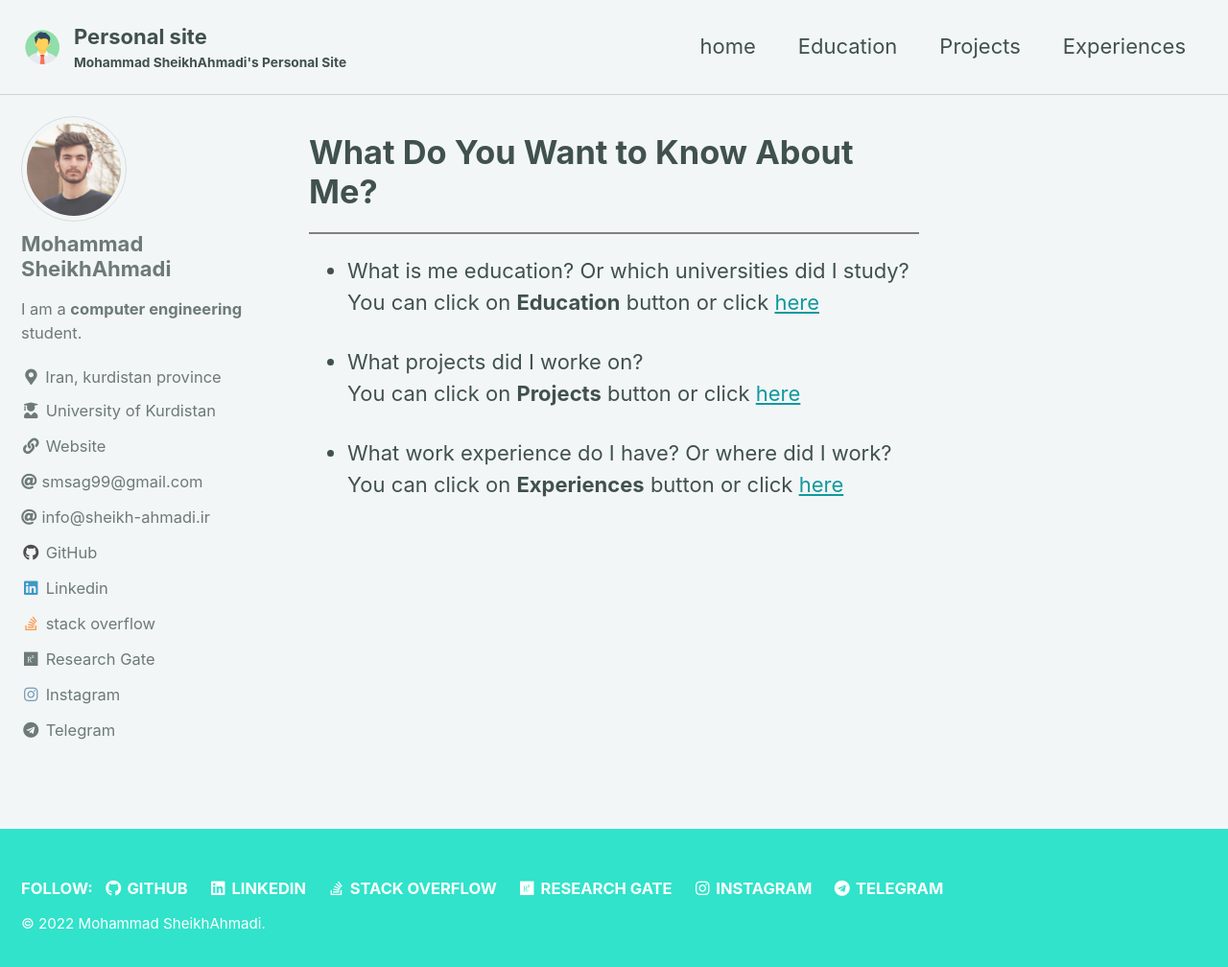
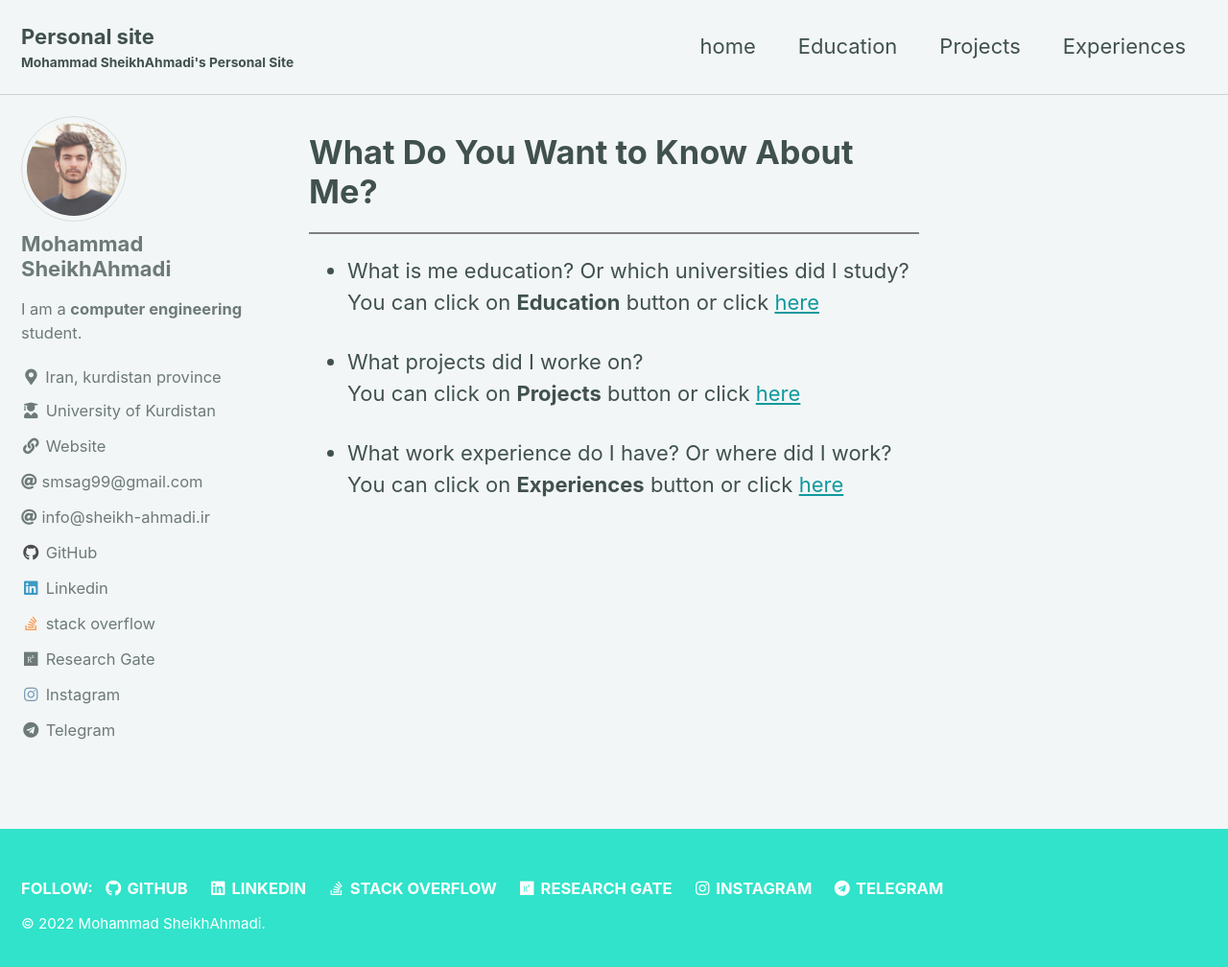
Before and after one commit to smsag99/Personal_Website, a Jekyll site: the page built from index.html, in a window 1280 px wide and 1018 px high. Shown: the top 1008 px of the window at 96% size. Built offline with Jekyll 4.4.1, drawn with Linux system fonts in a browser that asks for light colours; cached includes are drawn as plain includes; the list of posts is cut into pages by our own code.

Commit message:
remove logo

```diff
--- a/_config.yml
+++ b/_config.yml
@@ -25,7 +25,7 @@ url: # the base hostname & protocol for your site e.g. "https://mmistakes.github
 baseurl: # the subpath of your site, e.g. "/blog"
 repository: # GitHub username/repo-name e.g. "mmistakes/minimal-mistakes"
 teaser: "./images/Avatar.jpg"
-logo: "./Images/LOGO.png"
+logo: #"./Images/LOGO.png"
 masthead_title: # overrides the website title displayed in the masthead, use " " for no title
 # breadcrumbs            : false # true, false (default)
 words_per_minute: 200
```
